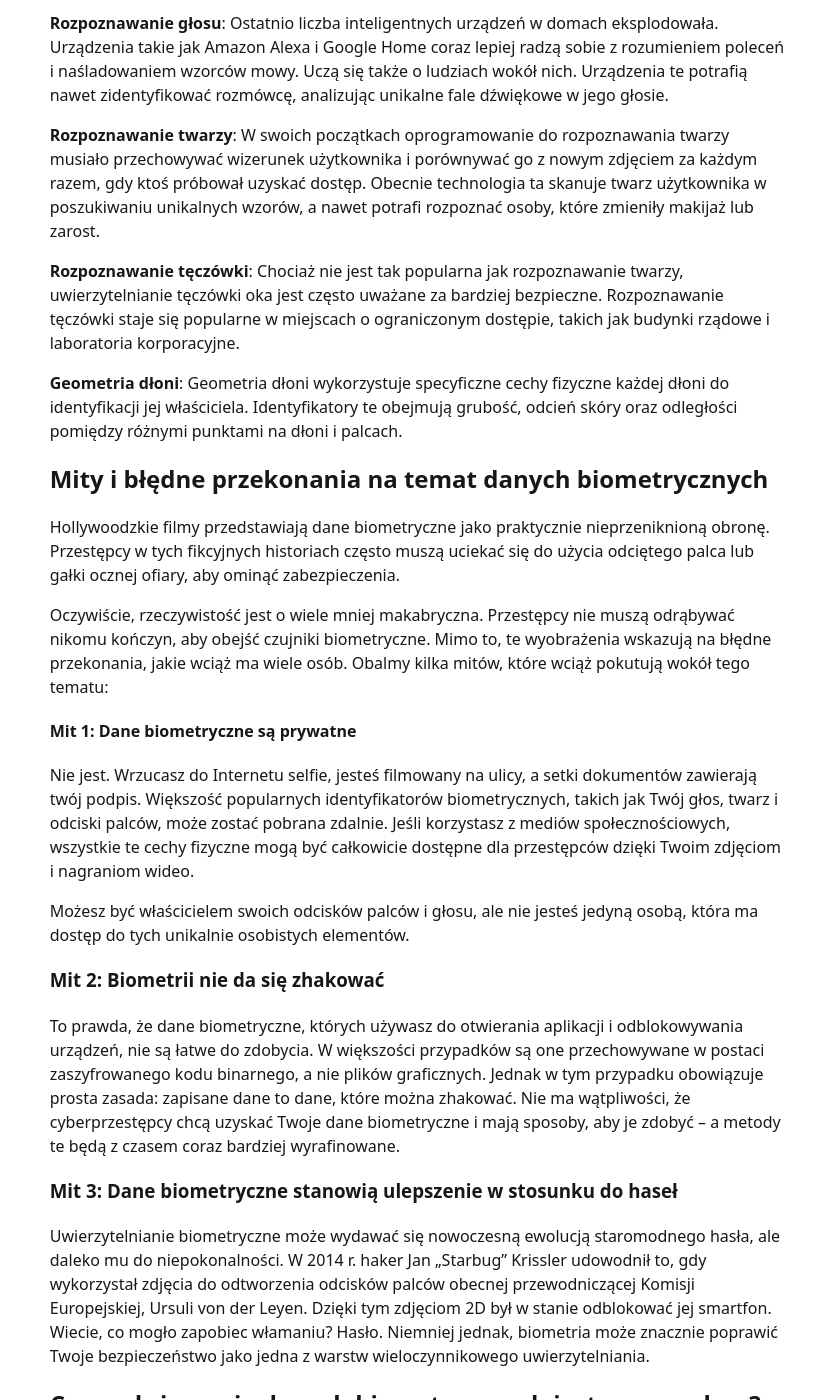
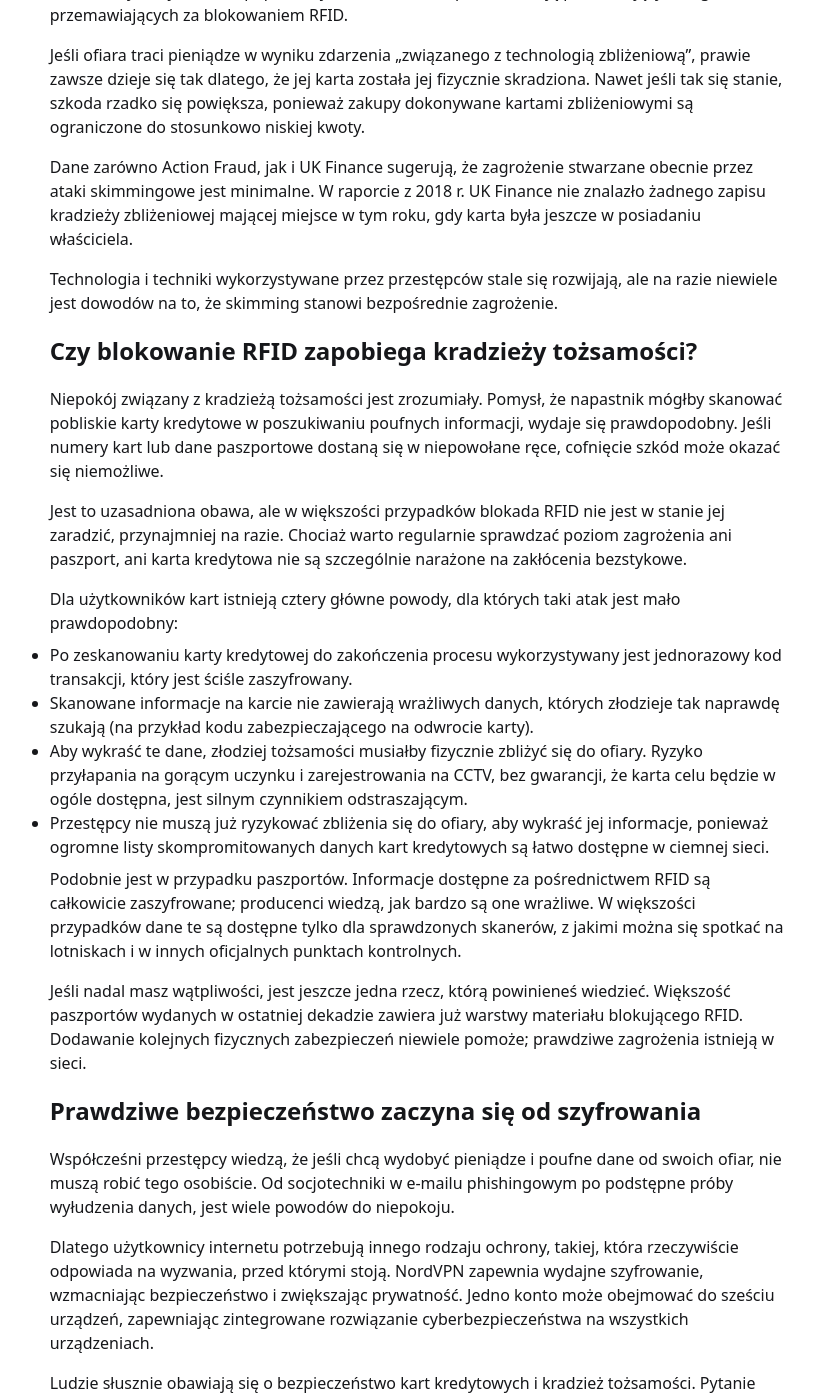
Before and after one commit to wojgx/wojgx.pl, a Jekyll site: the page built from _posts/2021-03-14-co-to-jest-blokowanie-RFID-i-czy-jest-ono-potrzebne.md, in a window 1280 px wide and 1400 px high, scrolled down 1037 px. Shown: the whole window, without its empty margins (303-1117 px from the left). Built offline with Jekyll 4.4.1, drawn with Linux system fonts in a browser that asks for light colours; some of the changed text lies outside the part shown.

Commit message:
[HT] Updated file: _posts/2021-03-14-co-to-jest-blokowanie-RFID-i-czy-jest-ono-potrzebne.md

```diff
--- a/_posts/2021-03-14-co-to-jest-blokowanie-RFID-i-czy-jest-ono-potrzebne.md
+++ b/_posts/2021-03-14-co-to-jest-blokowanie-RFID-i-czy-jest-ono-potrzebne.md
@@ -1,62 +1,49 @@
 ---
 layout: post
-title: Czy mój telefon mnie słucha?
+title: Co to jest blokowanie RFID i czy jest ono potrzebne?
 description: >-
-  uturystyczne skanery oczu i drzwi aktywowane głosem to już nie tylko motywy z
-  hollywoodzkich thrillerów szpiegowskich. Obecnie możemy odblokowywać
-  urządzenia za pomocą naszych twarzy i odcisków kciuków; technologia
-  biometryczna to nowa norma. Często przedstawia się ją jako najłatwiejszy i
-  najbezpieczniejszy sposób ochrony smartfona lub miejsca o wysokim poziomie
-  bezpieczeństwa. W końcu nikt nie może ukraść twoich odcisków palców… prawda?
+  W gospodarce bezgotówkowej skanowanie zbliżeniowe jest kluczem do szybkich i
+  sprawnych transakcji. Jednak dla wielu osób coraz powszechniejsze stosowanie
+  niefizycznych metod płatności rodzi nowe obawy związane z bezpieczeństwem. Czy
+  przestępcy mogą wykorzystać własne czytniki kart, aby ukraść Twoją tożsamość i
+  opróżnić Twoje konto bankowe?
 summary: >-
-  uturystyczne skanery oczu i drzwi aktywowane głosem to już nie tylko motywy z
-  hollywoodzkich thrillerów szpiegowskich. Obecnie możemy odblokowywać
-  urządzenia za pomocą naszych twarzy i odcisków kciuków; technologia
-  biometryczna to nowa norma. Często przedstawia się ją jako najłatwiejszy i
-  najbezpieczniejszy sposób ochrony smartfona lub miejsca o wysokim poziomie
-  bezpieczeństwa. W końcu nikt nie może ukraść twoich odcisków palców… prawda?
+  W gospodarce bezgotówkowej skanowanie zbliżeniowe jest kluczem do szybkich i
+  sprawnych transakcji. Jednak dla wielu osób coraz powszechniejsze stosowanie
+  niefizycznych metod płatności rodzi nowe obawy związane z bezpieczeństwem. Czy
+  przestępcy mogą wykorzystać własne czytniki kart, aby ukraść Twoją tożsamość i
+  opróżnić Twoje konto bankowe?
 tags:
   - cyberbezpieczeństwo
 
 ---
-<p>Być może nie jest to takie proste. Czy naprawdę zastanowiliśmy się nad konsekwencjami przechowywania i wykorzystywania danych biometrycznych? Może i jest to wygodne, ale czy bezpieczne?</p>
-<h2 id="co-to-s-dane-biometryczne">Co to są dane biometryczne?</h2>
-<p>Identyfikacja biometryczna to system, kt&oacute;ry pomaga rozpoznać osobę na podstawie jej unikalnych cech fizycznych. W tym artykule będziemy odnosić się do tych cech jako do &bdquo;danych biometrycznych&rdquo;.</p>
-<p>Istnieje ponad 20 unikalnych identyfikator&oacute;w, w tym odciski palc&oacute;w, rysy twarzy i cechy głosu. Przyjrzymy się im i innym bardziej szczeg&oacute;łowo w dalszej części artykułu.</p>
-<h2 id="jak-dzia-a-uwierzytelnianie-biometryczne">Jak działa uwierzytelnianie biometryczne?</h2>
-<p>Technologia biometryczna jest wykorzystywana do uwierzytelniania tożsamości danej osoby. Jest to już cecha wielu urządzeń osobistych, ale jest r&oacute;wnież stosowana w celu zapewnienia dodatkowego bezpieczeństwa w obszarach o wysokim stopniu restrykcji. Rządy i korporacje zwracają się ku uwierzytelnianiu biometrycznemu, aby chronić zar&oacute;wno fizyczne, jak i cyfrowe lokalizacje.</p>
-<p>Niezależnie od tego, kto ich używa, wszystkie biometryczne systemy zabezpieczeń zawierają trzy kluczowe elementy:</p>
+<p>Produkty blokujące RFID obiecują rozwiązanie tych problem&oacute;w, oferując portfele i okładki paszport&oacute;w, kt&oacute;re ograniczają skanowanie RFID, ale warto przyjrzeć się bliżej, jak skuteczna jest ta technologia. Czym jest blokowanie RFID i czy jest ono potrzebne, aby zachować bezpieczeństwo?</p>
+<h2 id="co-to-jest-rfid">Co to jest RFID?</h2>
+<p>RFID to skr&oacute;t od angielskiego terminu &bdquo;radio frequency identification&rdquo;. Karty kredytowe i paszporty wykorzystują technologię RFID, aby umożliwić maszynom ich skanowanie z niewielkiej odległości. To właśnie ten system ułatwia płatności zbliżeniowe, a niekt&oacute;rzy obawiają się, że może być podatny na manipulacje przestępc&oacute;w.</p>
+<p>Niekt&oacute;rzy użytkownicy obawiają się, że zły aktor stojący w pobliżu może ukradkiem uzyskać dostęp do funkcji RFID ich karty. W tak zwanych atakach &bdquo;skimmingowych&rdquo; złodziej może teoretycznie wypłacić pieniądze z konta ofiary, gdy ta przechodzi obok na ulicy lub czeka w kolejce w sklepie.</p>
+<p>Innym zagrożeniem jest kradzież tożsamości, przestępstwo, kt&oacute;re może prześladować ofiary przez wiele lat po kradzieży ich danych. Czy cichy napastnik m&oacute;głby zeskanować Tw&oacute;j paszport lub kartę kredytową w poszukiwaniu poufnych informacji, a następnie podszyć się pod Ciebie w Internecie? Firmy sprzedające produkty wykorzystujące technologię RFID twierdzą, że mają na to rozwiązanie.</p>
+<h2 id="czy-blokowanie-rfid-naprawd-dzia-a">Czy blokowanie RFID naprawdę działa?</h2>
+<p>Materiały blokujące RFID mogą skutecznie uniemożliwić skanowanie kart lub paszport&oacute;w, a oferta produkt&oacute;w, kt&oacute;re mogą się tym pochwalić, stale się powiększa.</p>
+<p>Wszystko, od portfeli po wodoodporne saszetki, posiada obecnie funkcję blokowania RFID. Warstwa wł&oacute;kna węglowego lub aluminium może ochronić Cię przed atakami bezdotykowymi i jest to kluczowy punkt sprzedaży niekt&oacute;rych produkt&oacute;w.</p>
+<p>Oczywiście nie trzeba inwestować w designerską torebkę z wbudowaną aluminiową powłoką. Badania sugerują, że gruba warstwa folii aluminiowej z Twojej kuchni r&oacute;wnież będzie skuteczna. Niezależnie jednak od tego, czy kupujesz blokadę RFID, czy robisz ją sama, pozostaje pytanie: czy rzeczywiście jest Ci ona potrzebna?</p>
+<h2 id="czy-potrzebujesz-blokady-rfid">Czy potrzebujesz blokady RFID?</h2>
+<p>Być może spotkaliście się Państwo z doniesieniami, że &bdquo;przestępstwa bezstykowe&rdquo; mogą powodować ogromne straty finansowe i jest to absolutna prawda. Problem polega na tym, że badania wykorzystane na poparcie tych twierdzeń nie przedstawiają przekonujących argument&oacute;w przemawiających za blokowaniem RFID.</p>
+<p>Jeśli ofiara traci pieniądze w wyniku zdarzenia &bdquo;związanego z technologią zbliżeniową&rdquo;, prawie zawsze dzieje się tak dlatego, że jej karta została jej fizycznie skradziona. Nawet jeśli tak się stanie, szkoda rzadko się powiększa, ponieważ zakupy dokonywane kartami zbliżeniowymi są ograniczone do stosunkowo niskiej kwoty.</p>
+<p>Dane zar&oacute;wno Action Fraud, jak i UK Finance sugerują, że zagrożenie stwarzane obecnie przez ataki skimmingowe jest minimalne. W raporcie z 2018 r. UK Finance nie znalazło żadnego zapisu kradzieży zbliżeniowej mającej miejsce w tym roku, gdy karta była jeszcze w posiadaniu właściciela.</p>
+<p>Technologia i techniki wykorzystywane przez przestępc&oacute;w stale się rozwijają, ale na razie niewiele jest dowod&oacute;w na to, że skimming stanowi bezpośrednie zagrożenie.</p>
+<h2 id="czy-blokowanie-rfid-zapobiega-kradzie-y-to-samo-ci">Czy blokowanie RFID zapobiega kradzieży tożsamości?</h2>
+<p>Niepok&oacute;j związany z kradzieżą tożsamości jest zrozumiały. Pomysł, że napastnik m&oacute;głby skanować pobliskie karty kredytowe w poszukiwaniu poufnych informacji, wydaje się prawdopodobny. Jeśli numery kart lub dane paszportowe dostaną się w niepowołane ręce, cofnięcie szk&oacute;d może okazać się niemożliwe.</p>
+<p>Jest to uzasadniona obawa, ale w większości przypadk&oacute;w blokada RFID nie jest w stanie jej zaradzić, przynajmniej na razie. Chociaż warto regularnie sprawdzać poziom zagrożenia ani paszport, ani karta kredytowa nie są szczeg&oacute;lnie narażone na zakł&oacute;cenia bezstykowe.</p>
+<p>Dla użytkownik&oacute;w kart istnieją cztery gł&oacute;wne powody, dla kt&oacute;rych taki atak jest mało prawdopodobny:</p>
 <ul>
-<li>Czujnik, kt&oacute;ry przechwytuje dane biometryczne.</li>
-<li>Urządzenie pamięci masowej do przechowywania oryginalnych danych.</li>
-<li>Oprogramowanie do por&oacute;wnywania tych dw&oacute;ch element&oacute;w.</li>
+<li>Po zeskanowaniu karty kredytowej do zakończenia procesu wykorzystywany jest jednorazowy kod transakcji, kt&oacute;ry jest ściśle zaszyfrowany.</li>
+<li>Skanowane informacje na karcie nie zawierają wrażliwych danych, kt&oacute;rych złodzieje tak naprawdę szukają (na przykład kodu zabezpieczającego na odwrocie karty).</li>
+<li>Aby wykraść te dane, złodziej tożsamości musiałby fizycznie zbliżyć się do ofiary. Ryzyko przyłapania na gorącym uczynku i zarejestrowania na CCTV, bez gwarancji, że karta celu będzie w og&oacute;le dostępna, jest silnym czynnikiem odstraszającym.</li>
+<li>Przestępcy nie muszą już ryzykować zbliżenia się do ofiary, aby wykraść jej informacje, ponieważ ogromne listy skompromitowanych danych kart kredytowych są łatwo dostępne w ciemnej sieci.</li>
 </ul>
-<p>Proces uwierzytelniania jest dość prosty; weźmy za przykład smartfon z czujnikiem linii papilarnych. Podczas konfigurowania systemu zabezpieczeń biometrycznych, użytkownik podaje sw&oacute;j odcisk palca, a urządzenie przechowuje te dane do wykorzystania w przyszłości. Teraz, przed uzyskaniem dostępu do telefonu, system por&oacute;wna Tw&oacute;j odcisk palca z tym, kt&oacute;ry znajduje się w jego bazie danych. Jeśli się zgadzają, możesz odblokować telefon.</p>
-<p>Poniżej znajduje się lista najpopularniejszych identyfikator&oacute;w biometrycznych oraz spos&oacute;b uwierzytelniania w każdym z nich.</p>
-<p><strong>Skanery linii papilarnych</strong>: Jeden z najbardziej rozpoznawalnych i popularnych typ&oacute;w danych biometrycznych. W większości przypadk&oacute;w użycia, wbudowany skaner bada grzbiety palc&oacute;w, aby uwierzytelnić daną osobę. W niekt&oacute;rych urządzeniach aparat fotograficzny pełni funkcję skanera linii papilarnych.</p>
-<p><strong>Rozpoznawanie głosu</strong>: Ostatnio liczba inteligentnych urządzeń w domach eksplodowała. Urządzenia takie jak Amazon Alexa i Google Home coraz lepiej radzą sobie z rozumieniem poleceń i naśladowaniem wzorc&oacute;w mowy. Uczą się także o ludziach wok&oacute;ł nich. Urządzenia te potrafią nawet zidentyfikować rozm&oacute;wcę, analizując unikalne fale dźwiękowe w jego głosie.</p>
-<p><strong>Rozpoznawanie twarzy</strong>: W swoich początkach oprogramowanie do rozpoznawania twarzy musiało przechowywać wizerunek użytkownika i por&oacute;wnywać go z nowym zdjęciem za każdym razem, gdy ktoś pr&oacute;bował uzyskać dostęp. Obecnie technologia ta skanuje twarz użytkownika w poszukiwaniu unikalnych wzor&oacute;w, a nawet potrafi rozpoznać osoby, kt&oacute;re zmieniły makijaż lub zarost.</p>
-<p><strong>Rozpoznawanie tęcz&oacute;wki</strong>: Chociaż nie jest tak popularna jak rozpoznawanie twarzy, uwierzytelnianie tęcz&oacute;wki oka jest często uważane za bardziej bezpieczne. Rozpoznawanie tęcz&oacute;wki staje się popularne w miejscach o ograniczonym dostępie, takich jak budynki rządowe i laboratoria korporacyjne.</p>
-<p><strong>Geometria dłoni</strong>: Geometria dłoni wykorzystuje specyficzne cechy fizyczne każdej dłoni do identyfikacji jej właściciela. Identyfikatory te obejmują grubość, odcień sk&oacute;ry oraz odległości pomiędzy r&oacute;żnymi punktami na dłoni i palcach.</p>
-<h2 id="mity-i-b-dne-przekonania-na-temat-danych-biometrycznych">Mity i błędne przekonania na temat danych biometrycznych</h2>
-<p>Hollywoodzkie filmy przedstawiają dane biometryczne jako praktycznie nieprzeniknioną obronę. Przestępcy w tych fikcyjnych historiach często muszą uciekać się do użycia odciętego palca lub gałki ocznej ofiary, aby ominąć zabezpieczenia.</p>
-<p>Oczywiście, rzeczywistość jest o wiele mniej makabryczna. Przestępcy nie muszą odrąbywać nikomu kończyn, aby obejść czujniki biometryczne. Mimo to, te wyobrażenia wskazują na błędne przekonania, jakie wciąż ma wiele os&oacute;b. Obalmy kilka mit&oacute;w, kt&oacute;re wciąż pokutują wok&oacute;ł tego tematu:</p>
-<h4 id="mit-1-dane-biometryczne-s-prywatne">Mit 1: Dane biometryczne są prywatne</h4>
-<p>Nie jest. Wrzucasz do Internetu selfie, jesteś filmowany na ulicy, a setki dokument&oacute;w zawierają tw&oacute;j podpis. Większość popularnych identyfikator&oacute;w biometrycznych, takich jak Tw&oacute;j głos, twarz i odciski palc&oacute;w, może zostać pobrana zdalnie. Jeśli korzystasz z medi&oacute;w społecznościowych, wszystkie te cechy fizyczne mogą być całkowicie dostępne dla przestępc&oacute;w dzięki Twoim zdjęciom i nagraniom wideo.</p>
-<p>Możesz być właścicielem swoich odcisk&oacute;w palc&oacute;w i głosu, ale nie jesteś jedyną osobą, kt&oacute;ra ma dostęp do tych unikalnie osobistych element&oacute;w.</p>
-<h3 id="mit-2-biometrii-nie-da-si-zhakowa-">Mit 2: Biometrii nie da się zhakować</h3>
-<p>To prawda, że dane biometryczne, kt&oacute;rych używasz do otwierania aplikacji i odblokowywania urządzeń, nie są łatwe do zdobycia. W większości przypadk&oacute;w są one przechowywane w postaci zaszyfrowanego kodu binarnego, a nie plik&oacute;w graficznych. Jednak w tym przypadku obowiązuje prosta zasada: zapisane dane to dane, kt&oacute;re można zhakować. Nie ma wątpliwości, że cyberprzestępcy chcą uzyskać Twoje dane biometryczne i mają sposoby, aby je zdobyć &ndash; a metody te będą z czasem coraz bardziej wyrafinowane.</p>
-<h3 id="mit-3-dane-biometryczne-stanowi-ulepszenie-w-stosunku-do-hase-">Mit 3: Dane biometryczne stanowią ulepszenie w stosunku do haseł</h3>
-<p>Uwierzytelnianie biometryczne może wydawać się nowoczesną ewolucją staromodnego hasła, ale daleko mu do niepokonalności. W 2014 r. haker Jan &bdquo;Starbug&rdquo; Krissler udowodnił to, gdy wykorzystał zdjęcia do odtworzenia odcisk&oacute;w palc&oacute;w obecnej przewodniczącej Komisji Europejskiej, Ursuli von der Leyen. Dzięki tym zdjęciom 2D był w stanie odblokować jej smartfon. Wiecie, co mogło zapobiec włamaniu? Hasło. Niemniej jednak, biometria może znacznie poprawić Twoje bezpieczeństwo jako jedna z warstw wieloczynnikowego uwierzytelniania.</p>
-<h2 id="czy-nadu-ywanie-danych-biometrycznych-jest-powszechne">Czy nadużywanie danych biometrycznych jest powszechne?</h2>
-<p>Zostawmy na chwilę haker&oacute;w na boku; jest wiele innych powod&oacute;w do niepokoju w związku z powszechnym wykorzystywaniem danych biometrycznych.</p>
-<p>Po pierwsze, mamy do czynienia z nadużyciami korporacyjnymi. Prywatne firmy, takie jak Clearview AI, zajmujące się rozpoznawaniem twarzy, przeszukują internet w poszukiwaniu obraz&oacute;w twarzy, a następnie sprzedają te dane oferentom z najwyższej p&oacute;łki. Ponad 2200 organizacji &ndash; w tym uniwersytety, organy ścigania i supermarkety &ndash; korzysta z bazy danych Clearview AI zawierającej 3 miliardy zdjęć, bez żadnej odpowiedzialności czy nadzoru.</p>
-<p>Problem pogłębia fakt, że identyfikacja biometryczna nie zawsze jest wiarygodna. New York Times opisał niedawno przypadek czarnosk&oacute;rego mężczyzny z USA, kt&oacute;rego system rozpoznawania twarzy błędnie zidentyfikował. Ten błąd techniczny spowodował, że mężczyźnie groziło prawdziwe więzienie.</p>
-<p>Następnie doszło do incydentu z 2018 roku w Australii. Tamtejsza policja pr&oacute;bowała zidentyfikować potencjalnych przestępc&oacute;w po meczu piłkarskim, a ich technologia rozpoznawania twarzy błędnie zidentyfikowała 92% os&oacute;b profilowanych. &bdquo;Żaden system rozpoznawania twarzy nie jest w 100% dokładny we wszystkich warunkach&rdquo; &ndash; wyjaśnił rzecznik policji. Martwisz się? C&oacute;ż, powinieneś się martwić.</p>
-<h2 id="jak-chroni-swoje-dane-biometryczne">Jak chronić swoje dane biometryczne</h2>
-<p>Dane biometryczne wydają się być na czasie, a ich wykorzystanie będzie w przyszłości coraz bardziej powszechne. Jednakże, myślenie w kategoriach bezpieczeństwa i odrobina zdrowego rozsądku mogą pom&oacute;c Ci uchronić się przed negatywnymi skutkami tej technologii.</p>
-<ul>
-<li>Zastan&oacute;w się dobrze, zanim zdecydujesz się na korzystanie z danych biometrycznych. Uwierzytelnianie biometryczne będzie coraz bardziej popularne, ale to nie znaczy, że zawsze musisz z niego korzystać. Zanim zezwolisz nowej aplikacji na skanowanie Twojego odcisku palca, zastan&oacute;w się przez chwilę nad ryzykiem związanym z bezpieczeństwem. Być może bezpiecznie jest korzystać z biometrii w aplikacji bankowej, ale nowy serwis społecznościowy może pozostać chroniony hasłem. Podejdź do tego indywidualnie.</li>
-<li>Używaj danych biometrycznych do uwierzytelniania dwuskładnikowego, wraz z silnymi hasłami. Hasła nigdzie się nie wybierają. I w przeciwieństwie do danych biometrycznych, możesz zmienić swoje hasło kiedy tylko masz na to ochotę. Skup się na tworzeniu silnych, trudnych do odgadnięcia haseł, a jeśli chcesz używać danych biometrycznych, włącz je jako część dwuskładnikowego uwierzytelniania.</li>
-<li>Skontaktuj się z władzami lokalnymi. Niekt&oacute;re stany USA, Unia Europejska i inne rządy regionalne już podejmują kroki w celu uregulowania wykorzystania danych biometrycznych. Może to być ogromna część debaty na temat bezpieczeństwa danych i prywatności osobistej w przyszłości, więc zaangażuj się. Dowiedz się, co przedstawiciele Twojego rządu myślą o bezpieczeństwie biometrycznym i wyraź sw&oacute;j własny głos.</li>
-</ul>
+<p>Podobnie jest w przypadku paszport&oacute;w. Informacje dostępne za pośrednictwem RFID są całkowicie zaszyfrowane; producenci wiedzą, jak bardzo są one wrażliwe. W większości przypadk&oacute;w dane te są dostępne tylko dla sprawdzonych skaner&oacute;w, z jakimi można się spotkać na lotniskach i w innych oficjalnych punktach kontrolnych.</p>
+<p>Jeśli nadal masz wątpliwości, jest jeszcze jedna rzecz, kt&oacute;rą powinieneś wiedzieć. Większość paszport&oacute;w wydanych w ostatniej dekadzie zawiera już warstwy materiału blokującego RFID. Dodawanie kolejnych fizycznych zabezpieczeń niewiele pomoże; prawdziwe zagrożenia istnieją w sieci.</p>
+<h2 id="prawdziwe-bezpiecze-stwo-zaczyna-si-od-szyfrowania">Prawdziwe bezpieczeństwo zaczyna się od szyfrowania</h2>
+<p>Wsp&oacute;łcześni przestępcy wiedzą, że jeśli chcą wydobyć pieniądze i poufne dane od swoich ofiar, nie muszą robić tego osobiście. Od socjotechniki w e-mailu phishingowym po podstępne pr&oacute;by wyłudzenia danych, jest wiele powod&oacute;w do niepokoju.</p>
+<p>Dlatego użytkownicy internetu potrzebują innego rodzaju ochrony, takiej, kt&oacute;ra rzeczywiście odpowiada na wyzwania, przed kt&oacute;rymi stoją. NordVPN zapewnia wydajne szyfrowanie, wzmacniając bezpieczeństwo i zwiększając prywatność. Jedno konto może obejmować do sześciu urządzeń, zapewniając zintegrowane rozwiązanie cyberbezpieczeństwa na wszystkich urządzeniach.</p>
+<p>Ludzie słusznie obawiają się o bezpieczeństwo kart kredytowych i kradzież tożsamości. Pytanie brzmi: jak reagować na te zagrożenia? NordVPN, zamiast pokrywać kartę kredytową folią aluminiową, może owinąć twoją aktywność przeglądania sieci warstwami bezpiecznego szyfrowania. To jest mądry spos&oacute;b na zachowanie bezpieczeństwa.</p>
```
